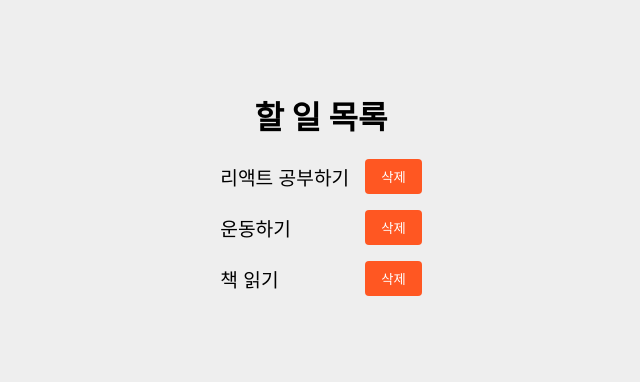
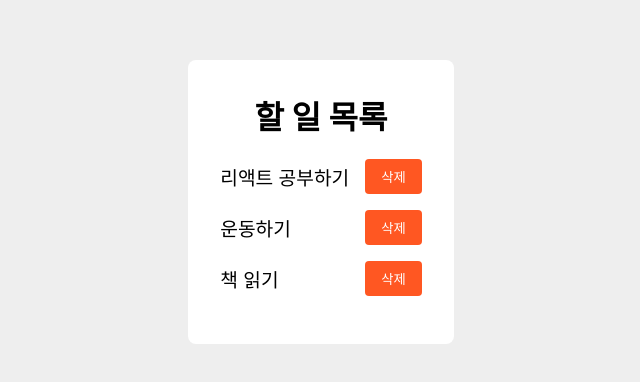
Before and after one commit to hardwoong/ReactPrac, a React (Create React App) app in the folder ch6/todo/: page / in a window 1280 px wide. Shown: the part 198-580 px from the top of the page, without its empty margins (319-959 px from the left). Built offline with nearby package versions, Linux system fonts and the light colour scheme.

Commit message:
add DataView component

```diff
--- a/ch6/todo/src/App.tsx
+++ b/ch6/todo/src/App.tsx
@@ -1,7 +1,6 @@
 import styled from '@emotion/styled';
-import { Title } from 'components/Title';
-import { ToDoList } from 'components/ToDoList';
 import { useState } from 'react';
+import { DataView } from 'components/DataView';
 
 const Container = styled.div`
   height: 100vh;
@@ -25,8 +24,7 @@ function App() {
 
   return (
     <Container>
-      <Title label='할 일 목록' />
-      <ToDoList toDoList={toDoList} onDelete={onDelete} />
+      <DataView toDoList={toDoList} onDelete={onDelete} />
     </Container>
   );
 }
--- /dev/null
+++ b/ch6/todo/src/components/DataView/index.tsx
@@ -0,0 +1,27 @@
+import styled from '@emotion/styled';
+import { Title } from 'components/Title';
+import { ToDoList } from 'components/ToDoList';
+
+const Container = styled.div`
+  display: flex;
+  flex-direction: column;
+  align-items: center;
+  justify-content: center;
+  background-color: #ffffff;
+  padding: 32px;
+  border-radius: 8px;
+`;
+
+interface Props {
+  readonly toDoList: ReadonlyArray<string>;
+  readonly onDelete?: (todo: string) => void;
+}
+
+export const DataView = ({ toDoList, onDelete }: Props) => {
+  return (
+    <Container>
+      <Title label='할 일 목록' />
+      <ToDoList toDoList={toDoList} onDelete={onDelete} />
+    </Container>
+  )
+}
```
